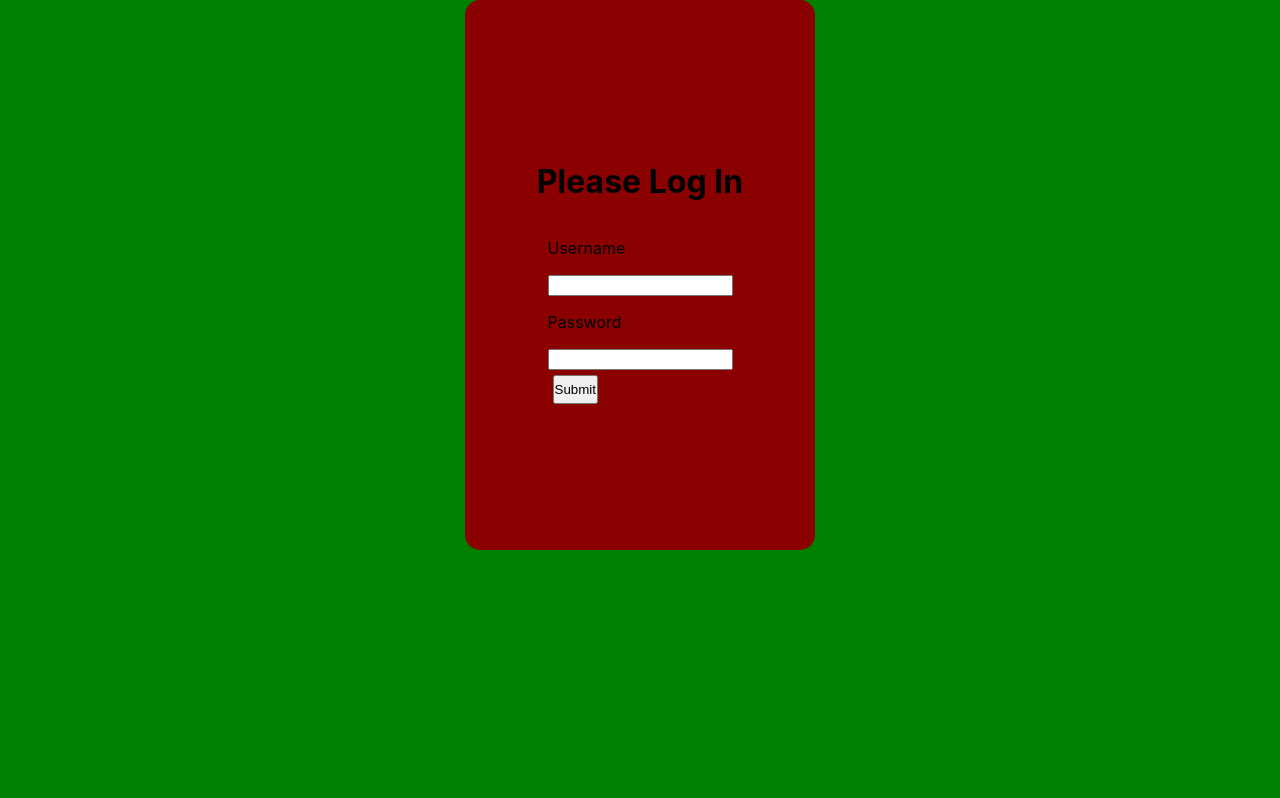
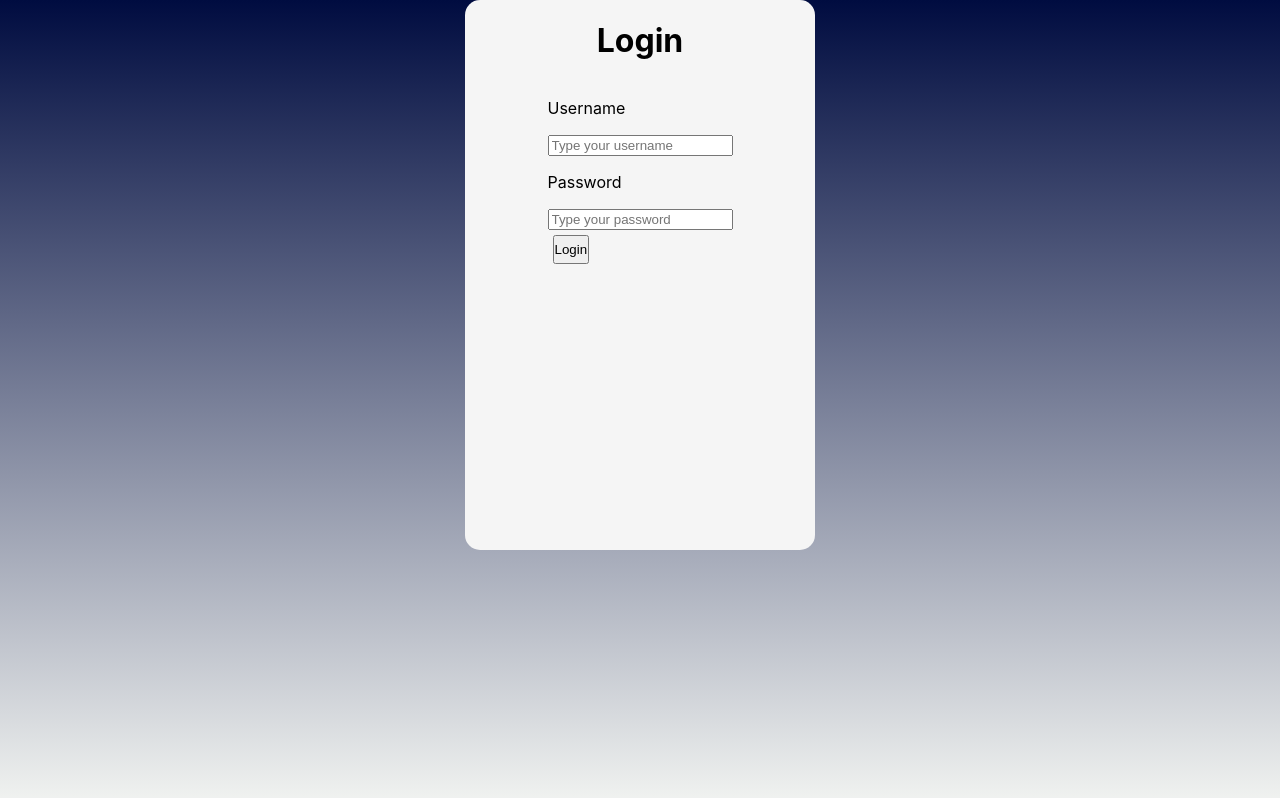
Before and after one commit to lta4/moviFi, a React (Create React App) app: page /fav in a window 1280 px wide. Built offline with nearby package versions, Linux system fonts and the light colour scheme.

Commit message:
update to login

```diff
--- a/src/Login.css
+++ b/src/Login.css
@@ -1,13 +1,12 @@
 html, body {
     position: relative;
     min-height: 100vh;
-    background-color: green;
     display: flex;
     justify-content: center;
+    background-image: linear-gradient(to top,#F0F2F0, #000C40);
 }
 
 .login-wrapper {
-    /* height: 100vh; */
     height: 550px;
     width: 350px;
     border-radius: 15px;
@@ -15,8 +14,8 @@ html, body {
     display: flex;
     flex-direction: column;
     align-items: center;
-    justify-content: center;
-    background-color: darkred;
+    /* justify-content: center; */
+    background-color: whitesmoke;
 }
 
 .submit-wrapper {
--- a/src/components/login.js
+++ b/src/components/login.js
@@ -27,18 +27,18 @@ export default function Login({setToken}) {
 
     return (
         <div className="login-wrapper">
-            <h1>Please Log In</h1>
+            <h1>Login</h1>
             <form onSubmit={handleSubmit}>
                 <label>
                     <p>Username</p>
-                    <input type="text" onChange={e => setUserName(e.target.value)}/>
+                    <input type="text" placeholder="Type your username" onChange={e => setUserName(e.target.value)}/>
                 </label>
                 <label>
                     <p>Password</p>
-                    <input type="password" onChange={e => setPassword(e.target.value)}/>
+                    <input type="password" placeholder="Type your password" onChange={e => setPassword(e.target.value)}/>
                 </label>
                 <div className="submit-wrapper">
-                    <button type="submit" className="submit">Submit</button>
+                    <button type="submit" className="submit">Login</button>
                 </div>
             </form>
         </div>
```
